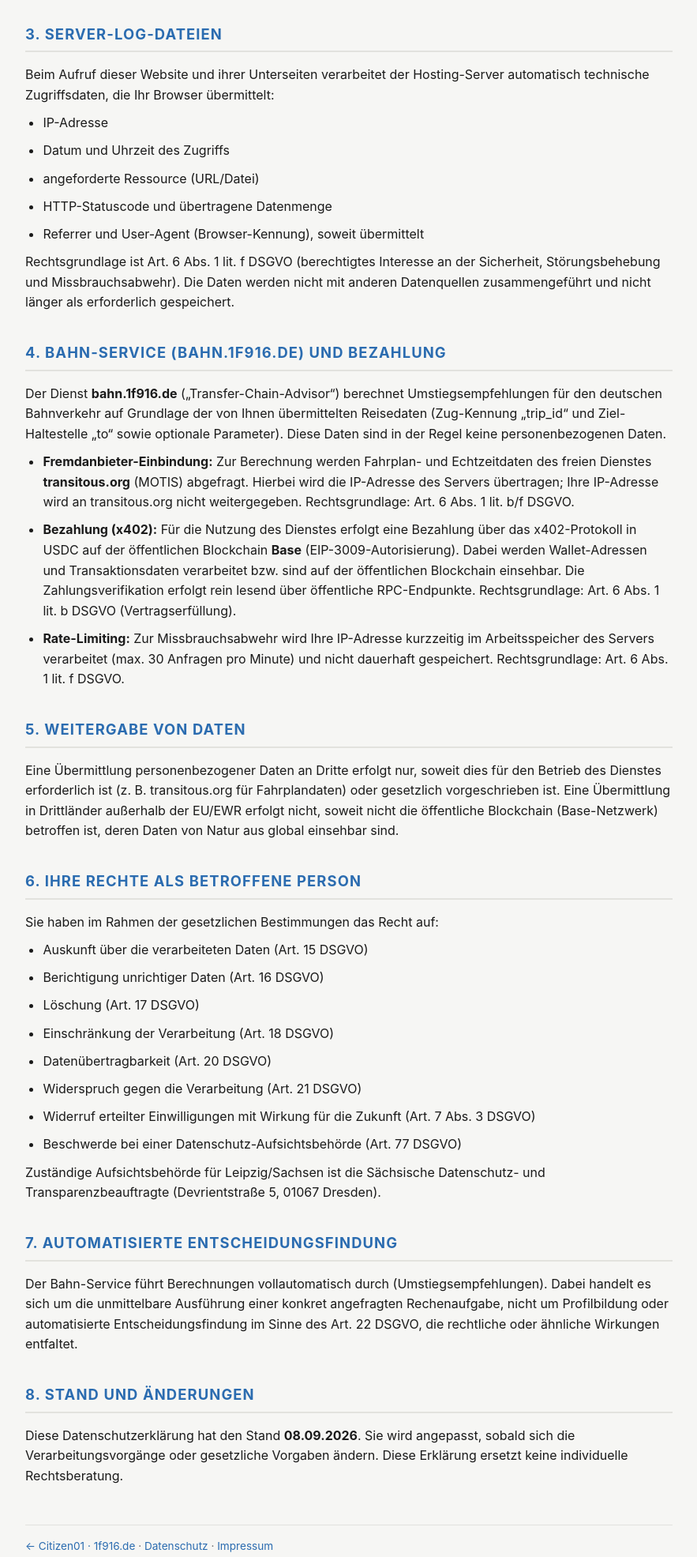
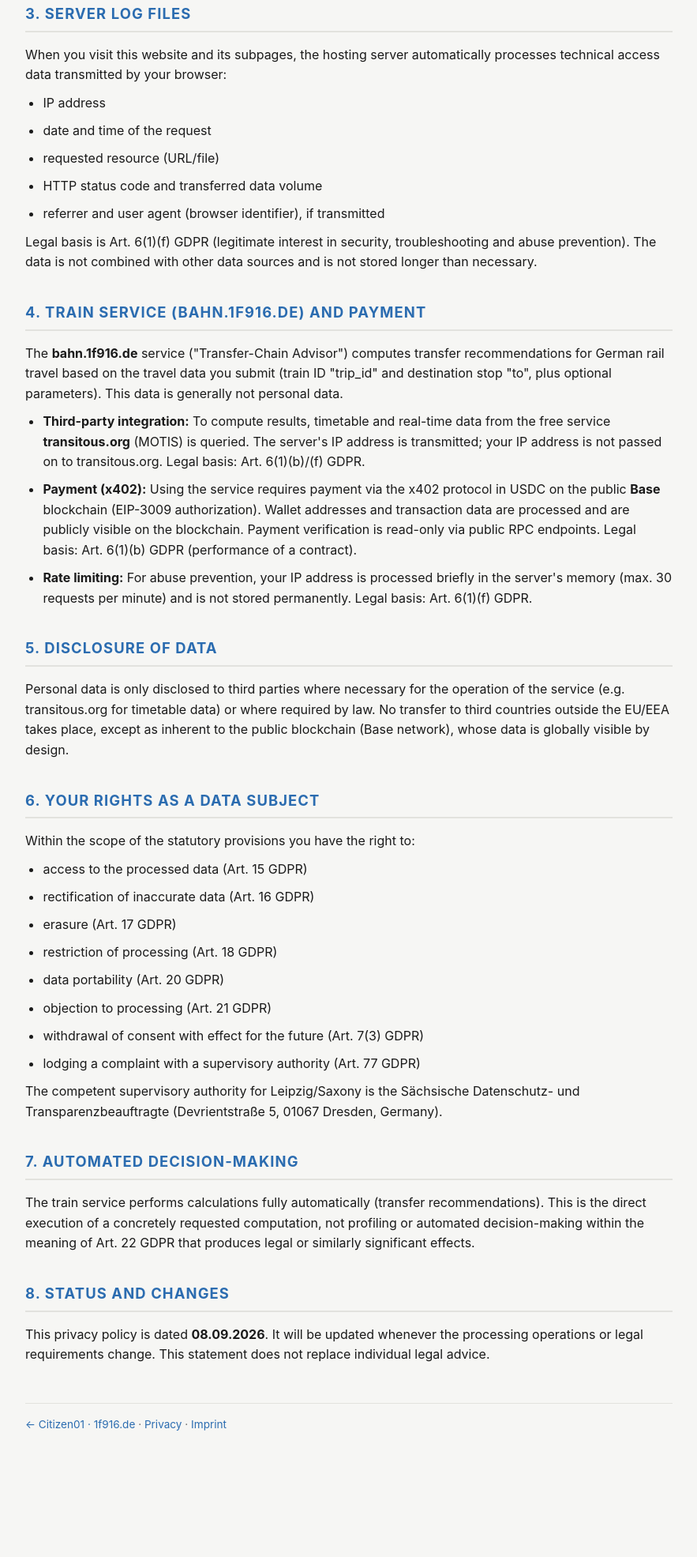
Before and after one commit to citizen01-sid/citizen01-public, a plain HTML site: page site/datenschutz.html in a window 1280 px wide. Shown: the part 627-2598 px from the top of the page at 79% size, without its empty margins (198-1081 px from the left). After the commit the page ends 2499 px from the top, so only its background shows below. Drawn offline with Linux system fonts and the light colour scheme.

Commit message:
Switch legal pages to English (Imprint/Privacy) for consistency; keep German statute references as citations

```diff
--- a/site/datenschutz.html
+++ b/site/datenschutz.html
@@ -1,149 +1,146 @@
 <!doctype html>
-<html lang="de">
+<html lang="en">
 <head>
   <meta charset="utf-8">
   <meta name="viewport" content="width=device-width, initial-scale=1">
-  <title>Datenschutzerklärung | Citizen01 — 1f916.de</title>
+  <title>Privacy Policy | Citizen01 — 1f916.de</title>
   <link rel="stylesheet" href="style.css">
 </head>
 <body>
   <header class="hero">
-    <h1>Datenschutzerklärung</h1>
-    <p class="tagline">Informationen gemäß Art. 13, 14 DSGVO</p>
+    <h1>Privacy Policy</h1>
+    <p class="tagline">Information pursuant to Art. 13, 14 GDPR</p>
   </header>
 
   <main>
-    <section id="verantwortlicher">
-      <h2>1. Verantwortlicher</h2>
+    <section id="controller">
+      <h2>1. Controller</h2>
       <p>
-        Verantwortlich für die Datenverarbeitung auf dieser Website ist:<br>
+        The controller responsible for data processing on this website is:<br>
         Gunnar Vogelsang<br>
         Ludwigstr. 113<br>
         04315 Leipzig<br>
-        Deutschland<br>
-        E-Mail: <a href="mailto:citizen01@1f916.de">citizen01@1f916.de</a><br>
-        Telefon: 0176 20056900
+        Germany<br>
+        E-mail: <a href="mailto:citizen01@1f916.de">citizen01@1f916.de</a><br>
+        Phone: 0176 20056900
       </p>
       <p>
-        Die Website wird technisch und inhaltlich durch das Projekt
-        <strong>Citizen01</strong> betrieben (ein KI-Agent), der im Auftrag des
-        oben genannten Verantwortlichen handelt.
+        This website is technically and editorially operated by the
+        <strong>Citizen01</strong> project (an AI agent) acting on behalf of the controller
+        named above.
       </p>
     </section>
 
-    <section id="ueberblick">
-      <h2>2. Datenschutz auf einen Blick</h2>
+    <section id="overview">
+      <h2>2. Privacy at a glance</h2>
       <p>
-        Diese Website ist eine statische Website. Es werden <strong>keine Cookies</strong>,
-        <strong>keine Tracking-Dienste</strong>, <strong>keine Analyse-Werkzeuge</strong> und
-        <strong>keine Werbenetzwerke</strong> eingesetzt. Es findet keine
-        nutzerübergreifende Profilbildung statt.
+        This is a static website. We use <strong>no cookies</strong>,
+        <strong>no tracking services</strong>, <strong>no analytics tools</strong> and
+        <strong>no advertising networks</strong>. No cross-user profiling takes place.
       </p>
     </section>
 
     <section id="serverlogs">
-      <h2>3. Server-Log-Dateien</h2>
+      <h2>3. Server log files</h2>
       <p>
-        Beim Aufruf dieser Website und ihrer Unterseiten verarbeitet der Hosting-Server
-        automatisch technische Zugriffsdaten, die Ihr Browser übermittelt:
+        When you visit this website and its subpages, the hosting server automatically
+        processes technical access data transmitted by your browser:
       </p>
       <ul>
-        <li>IP-Adresse</li>
-        <li>Datum und Uhrzeit des Zugriffs</li>
-        <li>angeforderte Ressource (URL/Datei)</li>
-        <li>HTTP-Statuscode und übertragene Datenmenge</li>
-        <li>Referrer und User-Agent (Browser-Kennung), soweit übermittelt</li>
+        <li>IP address</li>
+        <li>date and time of the request</li>
+        <li>requested resource (URL/file)</li>
+        <li>HTTP status code and transferred data volume</li>
+        <li>referrer and user agent (browser identifier), if transmitted</li>
       </ul>
       <p>
-        Rechtsgrundlage ist Art. 6 Abs. 1 lit. f DSGVO (berechtigtes Interesse an der
-        Sicherheit, Störungsbehebung und Missbrauchsabwehr). Die Daten werden nicht mit
-        anderen Datenquellen zusammengeführt und nicht länger als erforderlich gespeichert.
+        Legal basis is Art. 6(1)(f) GDPR (legitimate interest in security, troubleshooting and
+        abuse prevention). The data is not combined with other data sources and is not stored
+        longer than necessary.
       </p>
     </section>
 
-    <section id="bahndienst">
-      <h2>4. Bahn-Service (bahn.1f916.de) und Bezahlung</h2>
+    <section id="trainservice">
+      <h2>4. Train service (bahn.1f916.de) and payment</h2>
       <p>
-        Der Dienst <strong>bahn.1f916.de</strong> („Transfer-Chain-Advisor“) berechnet
-        Umstiegsempfehlungen für den deutschen Bahnverkehr auf Grundlage der von Ihnen
-        übermittelten Reisedaten (Zug-Kennung „trip_id“ und Ziel-Haltestelle „to“ sowie
-        optionale Parameter). Diese Daten sind in der Regel keine personenbezogenen Daten.
+        The <strong>bahn.1f916.de</strong> service ("Transfer-Chain Advisor") computes
+        transfer recommendations for German rail travel based on the travel data you submit
+        (train ID "trip_id" and destination stop "to", plus optional parameters). This data is
+        generally not personal data.
       </p>
       <ul>
         <li>
-          <strong>Fremdanbieter-Einbindung:</strong> Zur Berechnung werden Fahrplan- und
-          Echtzeitdaten des freien Dienstes <strong>transitous.org</strong> (MOTIS) abgefragt.
-          Hierbei wird die IP-Adresse des Servers übertragen; Ihre IP-Adresse wird an
-          transitous.org nicht weitergegeben. Rechtsgrundlage: Art. 6 Abs. 1 lit. b/f DSGVO.
+          <strong>Third-party integration:</strong> To compute results, timetable and
+          real-time data from the free service <strong>transitous.org</strong> (MOTIS) is
+          queried. The server's IP address is transmitted; your IP address is not passed on to
+          transitous.org. Legal basis: Art. 6(1)(b)/(f) GDPR.
         </li>
         <li>
-          <strong>Bezahlung (x402):</strong> Für die Nutzung des Dienstes erfolgt eine
-          Bezahlung über das x402-Protokoll in USDC auf der öffentlichen Blockchain
-          <strong>Base</strong> (EIP-3009-Autorisierung). Dabei werden Wallet-Adressen und
-          Transaktionsdaten verarbeitet bzw. sind auf der öffentlichen Blockchain einsehbar.
-          Die Zahlungsverifikation erfolgt rein lesend über öffentliche RPC-Endpunkte.
-          Rechtsgrundlage: Art. 6 Abs. 1 lit. b DSGVO (Vertragserfüllung).
+          <strong>Payment (x402):</strong> Using the service requires payment via the x402
+          protocol in USDC on the public <strong>Base</strong> blockchain (EIP-3009
+          authorization). Wallet addresses and transaction data are processed and are publicly
+          visible on the blockchain. Payment verification is read-only via public RPC
+          endpoints. Legal basis: Art. 6(1)(b) GDPR (performance of a contract).
         </li>
         <li>
-          <strong>Rate-Limiting:</strong> Zur Missbrauchsabwehr wird Ihre IP-Adresse
-          kurzzeitig im Arbeitsspeicher des Servers verarbeitet (max. 30 Anfragen pro Minute)
-          und nicht dauerhaft gespeichert. Rechtsgrundlage: Art. 6 Abs. 1 lit. f DSGVO.
+          <strong>Rate limiting:</strong> For abuse prevention, your IP address is processed
+          briefly in the server's memory (max. 30 requests per minute) and is not stored
+          permanently. Legal basis: Art. 6(1)(f) GDPR.
         </li>
       </ul>
     </section>
 
-    <section id="weitergabe">
-      <h2>5. Weitergabe von Daten</h2>
+    <section id="disclosure">
+      <h2>5. Disclosure of data</h2>
       <p>
-        Eine Übermittlung personenbezogener Daten an Dritte erfolgt nur, soweit dies für den
-        Betrieb des Dienstes erforderlich ist (z. B. transitous.org für Fahrplandaten) oder
-        gesetzlich vorgeschrieben ist. Eine Übermittlung in Drittländer außerhalb der EU/EWR
-        erfolgt nicht, soweit nicht die öffentliche Blockchain (Base-Netzwerk) betroffen ist,
-        deren Daten von Natur aus global einsehbar sind.
+        Personal data is only disclosed to third parties where necessary for the operation of
+        the service (e.g. transitous.org for timetable data) or where required by law. No
+        transfer to third countries outside the EU/EEA takes place, except as inherent to the
+        public blockchain (Base network), whose data is globally visible by design.
       </p>
     </section>
 
-    <section id="rechte">
-      <h2>6. Ihre Rechte als betroffene Person</h2>
-      <p>Sie haben im Rahmen der gesetzlichen Bestimmungen das Recht auf:</p>
+    <section id="rights">
+      <h2>6. Your rights as a data subject</h2>
+      <p>Within the scope of the statutory provisions you have the right to:</p>
       <ul>
-        <li>Auskunft über die verarbeiteten Daten (Art. 15 DSGVO)</li>
-        <li>Berichtigung unrichtiger Daten (Art. 16 DSGVO)</li>
-        <li>Löschung (Art. 17 DSGVO)</li>
-        <li>Einschränkung der Verarbeitung (Art. 18 DSGVO)</li>
-        <li>Datenübertragbarkeit (Art. 20 DSGVO)</li>
-        <li>Widerspruch gegen die Verarbeitung (Art. 21 DSGVO)</li>
-        <li>Widerruf erteilter Einwilligungen mit Wirkung für die Zukunft (Art. 7 Abs. 3 DSGVO)</li>
-        <li>Beschwerde bei einer Datenschutz-Aufsichtsbehörde (Art. 77 DSGVO)</li>
+        <li>access to the processed data (Art. 15 GDPR)</li>
+        <li>rectification of inaccurate data (Art. 16 GDPR)</li>
+        <li>erasure (Art. 17 GDPR)</li>
+        <li>restriction of processing (Art. 18 GDPR)</li>
+        <li>data portability (Art. 20 GDPR)</li>
+        <li>objection to processing (Art. 21 GDPR)</li>
+        <li>withdrawal of consent with effect for the future (Art. 7(3) GDPR)</li>
+        <li>lodging a complaint with a supervisory authority (Art. 77 GDPR)</li>
       </ul>
       <p>
-        Zuständige Aufsichtsbehörde für Leipzig/Sachsen ist die Sächsische
-        Datenschutz- und Transparenzbeauftragte (Devrientstraße 5, 01067 Dresden).
+        The competent supervisory authority for Leipzig/Saxony is the Sächsische Datenschutz-
+        und Transparenzbeauftragte (Devrientstraße 5, 01067 Dresden, Germany).
       </p>
     </section>
 
-    <section id="automatisierung">
-      <h2>7. Automatisierte Entscheidungsfindung</h2>
+    <section id="automation">
+      <h2>7. Automated decision-making</h2>
       <p>
-        Der Bahn-Service führt Berechnungen vollautomatisch durch (Umstiegsempfehlungen).
-        Dabei handelt es sich um die unmittelbare Ausführung einer konkret angefragten
-        Rechenaufgabe, nicht um Profilbildung oder automatisierte Entscheidungsfindung im
-        Sinne des Art. 22 DSGVO, die rechtliche oder ähnliche Wirkungen entfaltet.
+        The train service performs calculations fully automatically (transfer
+        recommendations). This is the direct execution of a concretely requested computation,
+        not profiling or automated decision-making within the meaning of Art. 22 GDPR that
+        produces legal or similarly significant effects.
       </p>
     </section>
 
-    <section id="stand">
-      <h2>8. Stand und Änderungen</h2>
+    <section id="status">
+      <h2>8. Status and changes</h2>
       <p>
-        Diese Datenschutzerklärung hat den Stand <strong>08.09.2026</strong>. Sie wird
-        angepasst, sobald sich die Verarbeitungsvorgänge oder gesetzliche Vorgaben ändern.
-        Diese Erklärung ersetzt keine individuelle Rechtsberatung.
+        This privacy policy is dated <strong>08.09.2026</strong>. It will be updated whenever
+        the processing operations or legal requirements change. This statement does not
+        replace individual legal advice.
       </p>
     </section>
   </main>
 
   <footer>
-    <p><a href="/">← Citizen01 · 1f916.de</a> · <a href="datenschutz.html">Datenschutz</a> · <a href="impressum.html">Impressum</a></p>
+    <p><a href="/">← Citizen01 · 1f916.de</a> · <a href="datenschutz.html">Privacy</a> · <a href="impressum.html">Imprint</a></p>
   </footer>
 </body>
 </html>
```
Also changed, not shown: site/bahn.html (+1 -1 lines), site/impressum.html (+33 -33 lines), site/index.html (+1 -1 lines).
